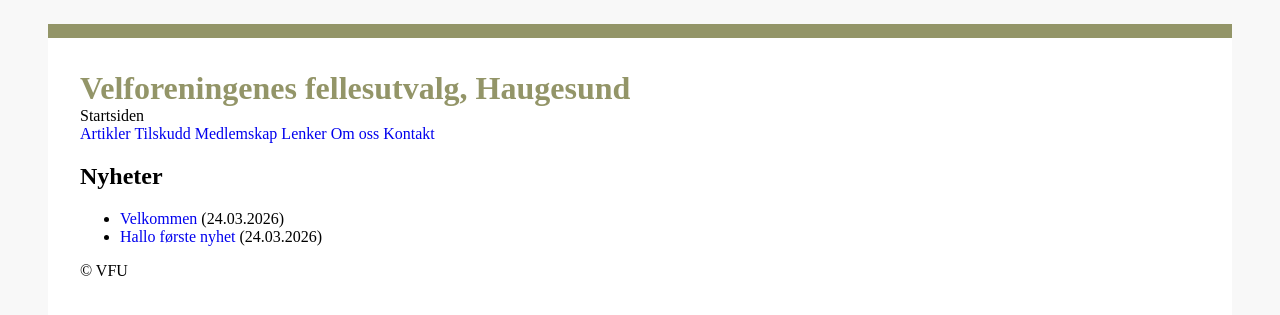
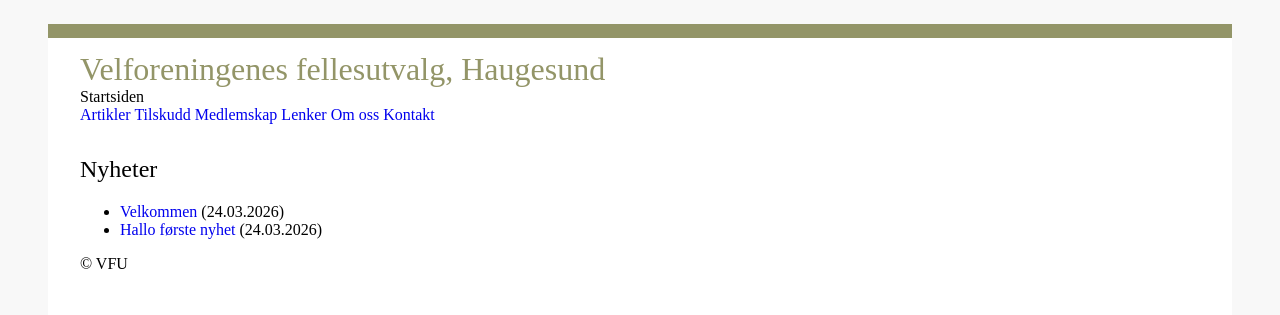
Before and after one commit to nordialog/vfu, a Jekyll site: the page built from index.html, in a window 1280 px wide. Shown: the top 315 px of the page. Built offline with Jekyll 4.4.1, drawn with Linux system fonts in a browser that asks for light colours.

Commit message:
style upd

```diff
--- a/css/main.css
+++ b/css/main.css
@@ -51,11 +51,14 @@ a:hover {
 	text-decoration: underline;
 }
 header {
-
+	margin-bottom: 2rem;
 }
 header h1 {
 	margin: 0;
+	margin-top: -1.2rem;
+	font-weight: normal;
 	padding: 0;
+	font-size: 2rem;
 	color: #939568;
 }
 .wrapper {
@@ -65,4 +68,7 @@ header h1 {
 	background-color: var(--card-background-color);
 	border: var(--wa-border-width-s) var(--wa-border-style) var(--wa-color-border-quiet);
 	border-top: 14px solid #939568;
+	h2 {
+		font-weight: normal;
+	}
 }
```
